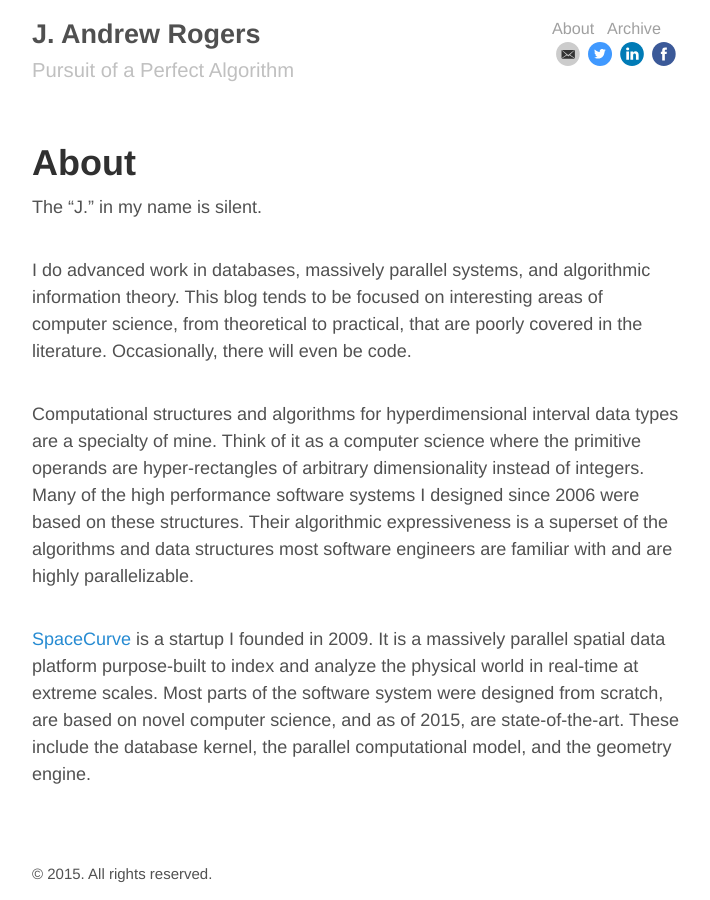
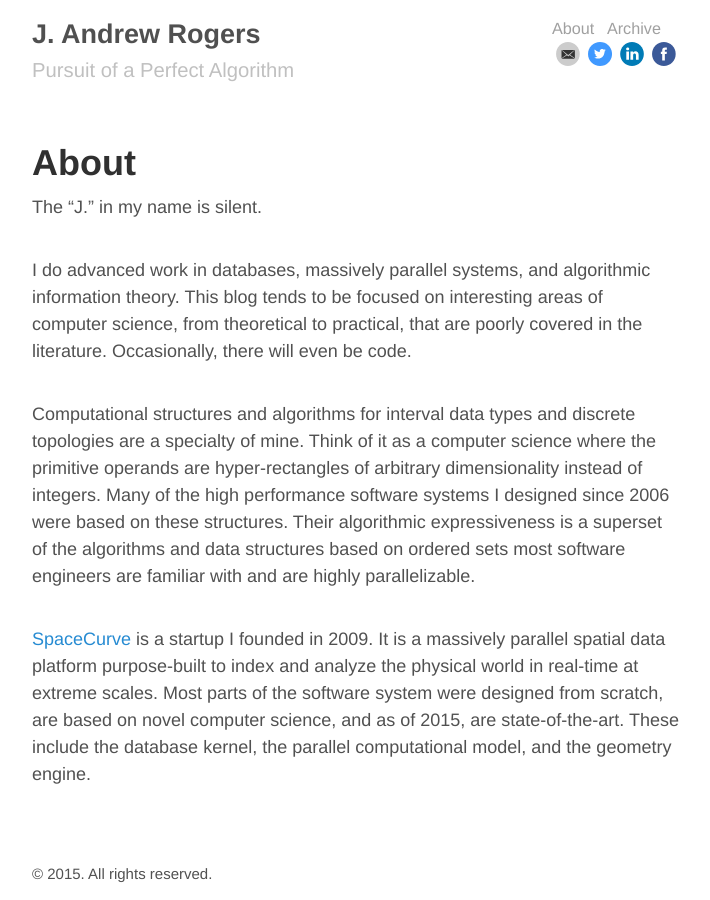
Before and after one commit to jandrewrogers/jandrewrogers.github.io, a Jekyll site: the page built from about.md, in a window 1280 px wide. Shown: the whole page, without its empty margins (284-994 px from the left). Built offline with Jekyll 4.4.1, drawn with Linux system fonts in a browser that asks for light colours.

Commit message:
minor edits to about page

```diff
--- a/about.md
+++ b/about.md
@@ -8,6 +8,6 @@ The "J." in my name is silent.
 
 I do advanced work in databases, massively parallel systems, and algorithmic information theory. This blog tends to be focused on interesting areas of computer science, from theoretical to practical, that are poorly covered in the literature. Occasionally, there will even be code.
 
-Computational structures and algorithms for hyperdimensional interval data types are a specialty of mine. Think of it as a computer science where the primitive operands are hyper-rectangles of arbitrary dimensionality instead of integers. Many of the high performance software systems I designed since 2006 were based on these structures. Their algorithmic expressiveness is a superset of the algorithms and data structures most software engineers are familiar with and are highly parallelizable.
+Computational structures and algorithms for interval data types and discrete topologies are a specialty of mine. Think of it as a computer science where the primitive operands are hyper-rectangles of arbitrary dimensionality instead of integers. Many of the high performance software systems I designed since 2006 were based on these structures. Their algorithmic expressiveness is a superset of the algorithms and data structures based on ordered sets most software engineers are familiar with and are highly parallelizable.
 
 [SpaceCurve](http://www.spacecurve.com) is a startup I founded in 2009. It is a massively parallel spatial data platform purpose-built to index and analyze the physical world in real-time at extreme scales. Most parts of the software system were designed from scratch, are based on novel computer science, and as of 2015, are state-of-the-art. These include the database kernel, the parallel computational model, and the geometry engine.
```
